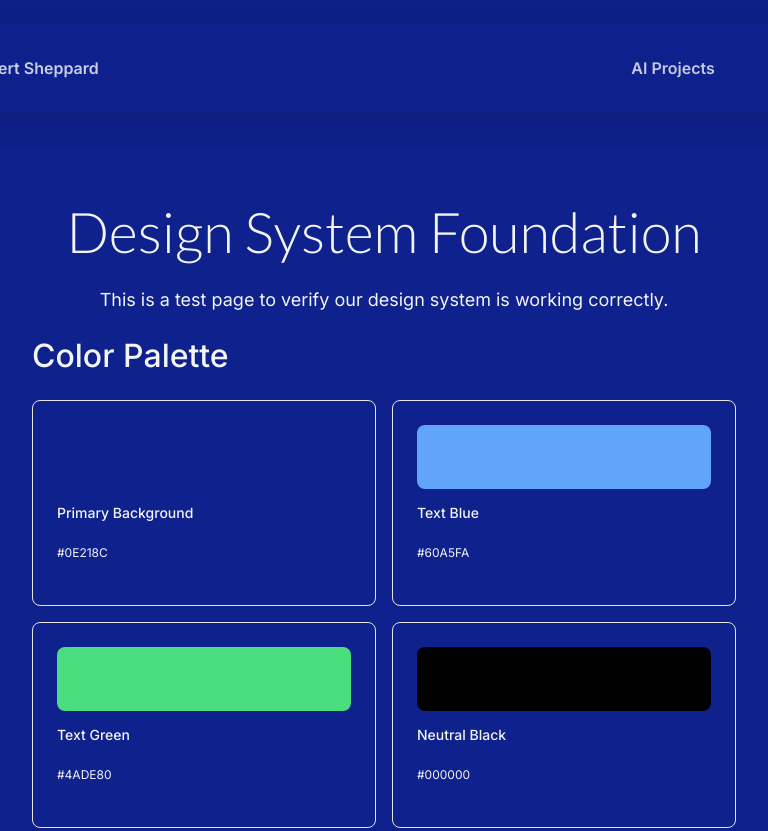
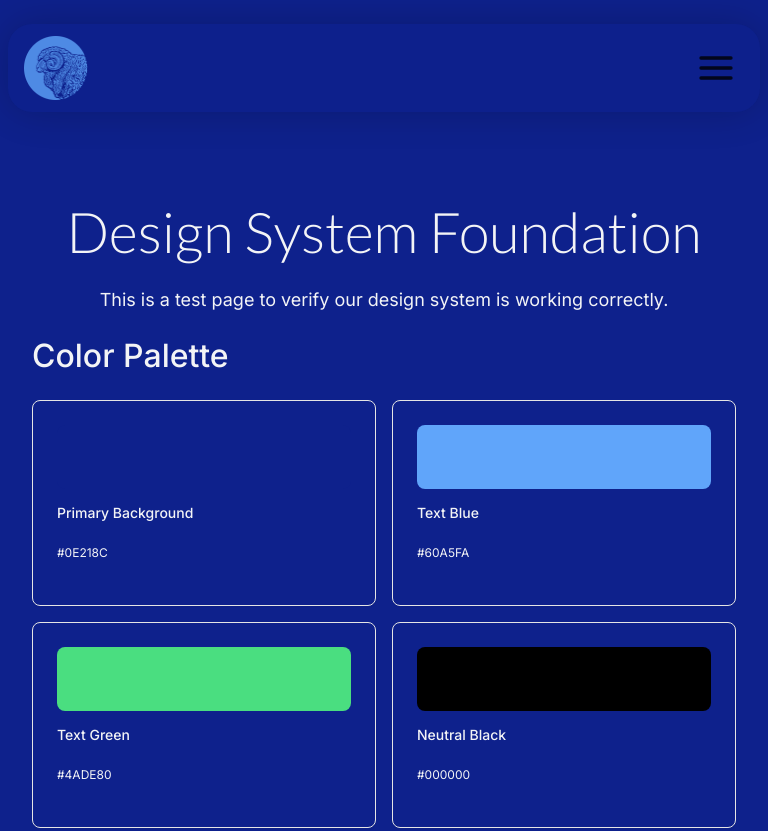
Before and after one commit to RobertShepp/RS_Website, a website built with Vite: page index.html in a window 768 px wide. Shown: the top 831 px of the page. Built offline with nearby package versions, Linux system fonts and the light colour scheme.

Commit message:
Update mobile header: 4-column width, WCAG-compliant burger menu color, hidden text and navigation

```diff
--- a/index.html
+++ b/index.html
@@ -29,6 +29,11 @@
                     </li>
                 </ul>
             </nav>
+            <button class="burger-menu" aria-label="Open navigation menu">
+                <svg class="burger-icon" viewBox="0 0 24 24" xmlns="http://www.w3.org/2000/svg">
+                    <path d="M3 12h18M3 6h18M3 18h18" stroke="currentColor" stroke-width="2" stroke-linecap="round" stroke-linejoin="round"/>
+                </svg>
+            </button>
         </div>
     </header>
 
--- a/styles/components.css
+++ b/styles/components.css
@@ -8,7 +8,7 @@
   transform: translateX(-50%);
   z-index: var(--z-sticky);
   display: flex;
-  width: calc(10 * (100vw - 2 * var(--grid-margin-mobile)) / var(--grid-columns-mobile) + 9 * var(--grid-gutter));
+  width: calc(4 * (100vw - 2 * var(--grid-margin-mobile)) / var(--grid-columns-mobile) + 3 * var(--grid-gutter));
   padding: 16px 40px 16px 24px;
   justify-content: space-between;
   align-items: center;
@@ -88,7 +88,7 @@
 /* Header responsive */
 @media (min-width: 768px) {
   .header {
-    width: calc(10 * (100vw - 2 * var(--grid-margin-tablet)) / var(--grid-columns-tablet) + 9 * var(--grid-gutter));
+    width: calc(8 * (100vw - 2 * var(--grid-margin-tablet)) / var(--grid-columns-tablet) + 7 * var(--grid-gutter));
   }
 }
 
@@ -101,15 +101,39 @@
 @media (max-width: 768px) {
   .header {
     top: 24px;
+    width: calc(4 * (100vw - 2 * var(--grid-margin-mobile)) / var(--grid-columns-mobile) + 3 * var(--grid-gutter));
     padding: 12px 24px 12px 16px;
   }
 
   .header-title {
-    font-size: var(--font-size-paragraph);
+    display: none; /* Hide "Robert Sheppard" text on mobile */
   }
 
-  .nav-list {
-    gap: var(--space-s);
+  .header-nav {
+    display: none; /* Hide navigation on mobile */
+  }
+
+  .burger-menu {
+    display: block;
+    width: 40px;
+    height: 40px;
+    background: none;
+    border: none;
+    cursor: pointer;
+    padding: 0;
+  }
+
+  .burger-icon {
+    width: 40px;
+    height: 40px;
+    fill: var(--color-neutral-grey);
+  }
+}
+
+/* Hide burger menu on desktop/tablet */
+@media (min-width: 769px) {
+  .burger-menu {
+    display: none;
   }
 }
 
```
